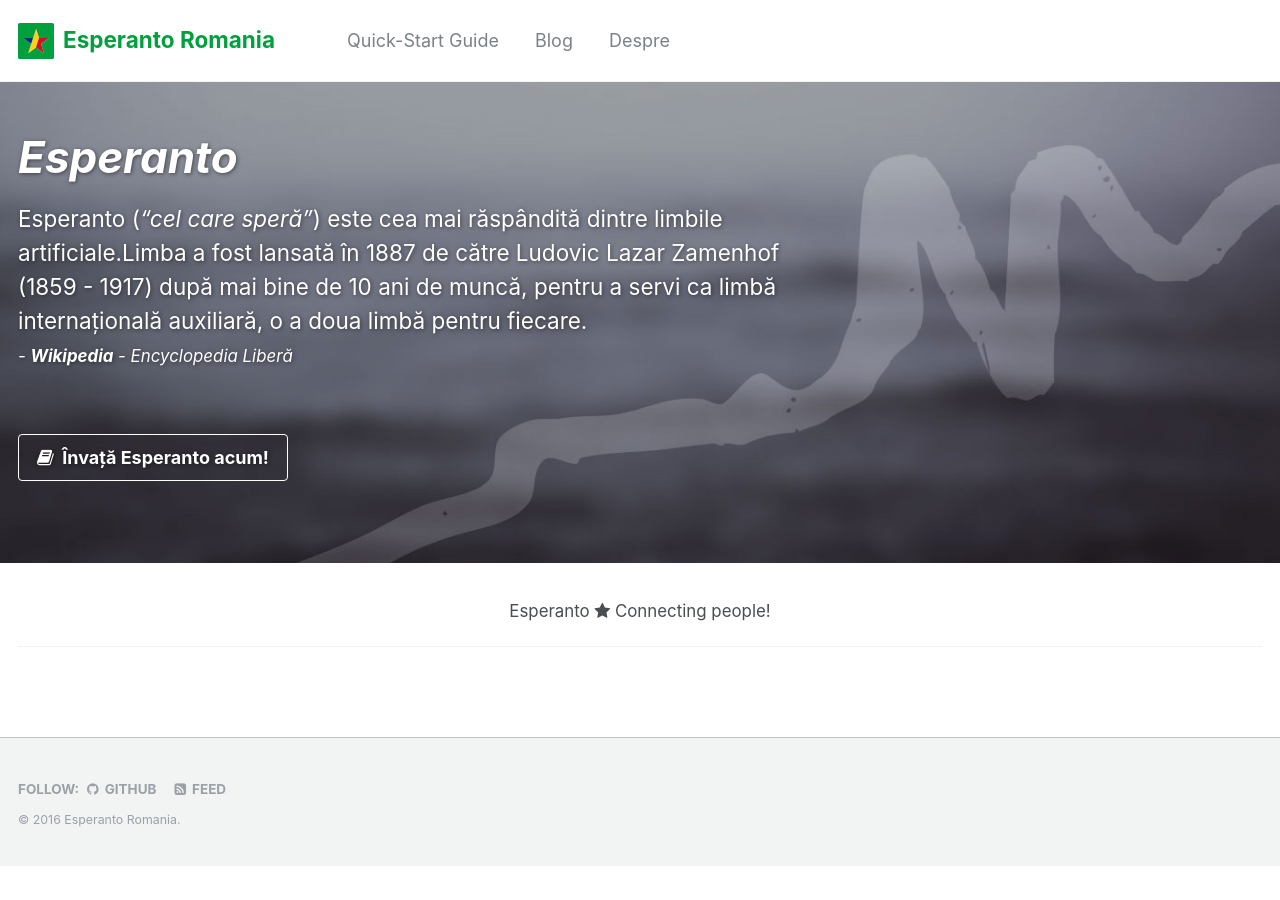
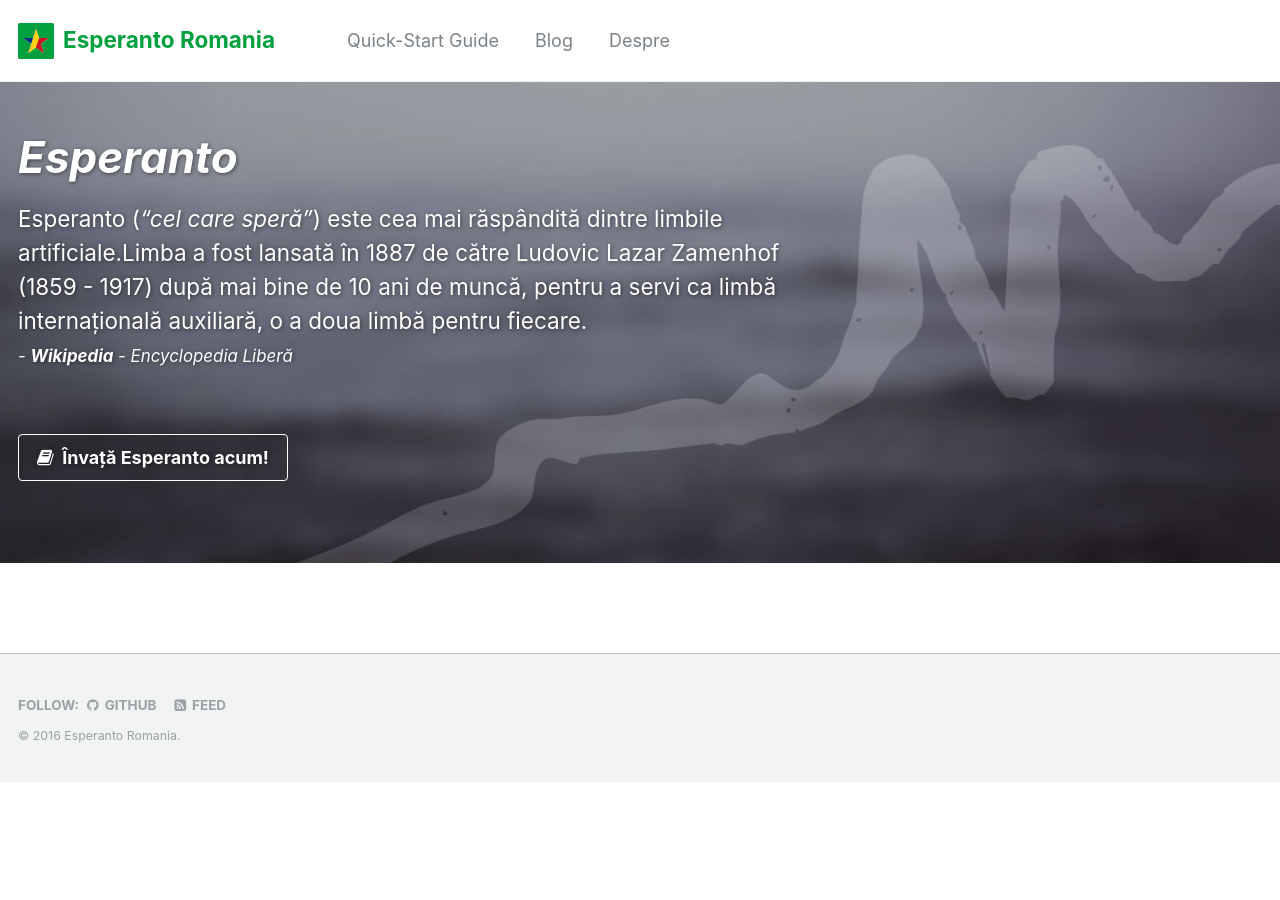
Before and after one commit to esperanto-ro/esperanto-ro.github.io, a Jekyll site: the page built from _pages/home.md, in a window 1280 px wide. Built offline with Jekyll 4.4.1, drawn with Linux system fonts in a browser that asks for light colours.

Commit message:
Feature row commented on home page

```diff
--- a/_pages/home.md
+++ b/_pages/home.md
@@ -38,6 +38,6 @@ intro:
 #  - excerpt: 'Get notified when we add new stuff &nbsp; [<i class="fa fa-twitter"></i> @mmistakes](https://twitter.com/mmistakes){: .btn .btn--twitter}'
 ---
 
-{% include feature_row id="intro" type="center" %}
+<!-- {% include feature_row id="intro" type="center" %} -->
 
 <!-- {% include feature_row %} -->
```
